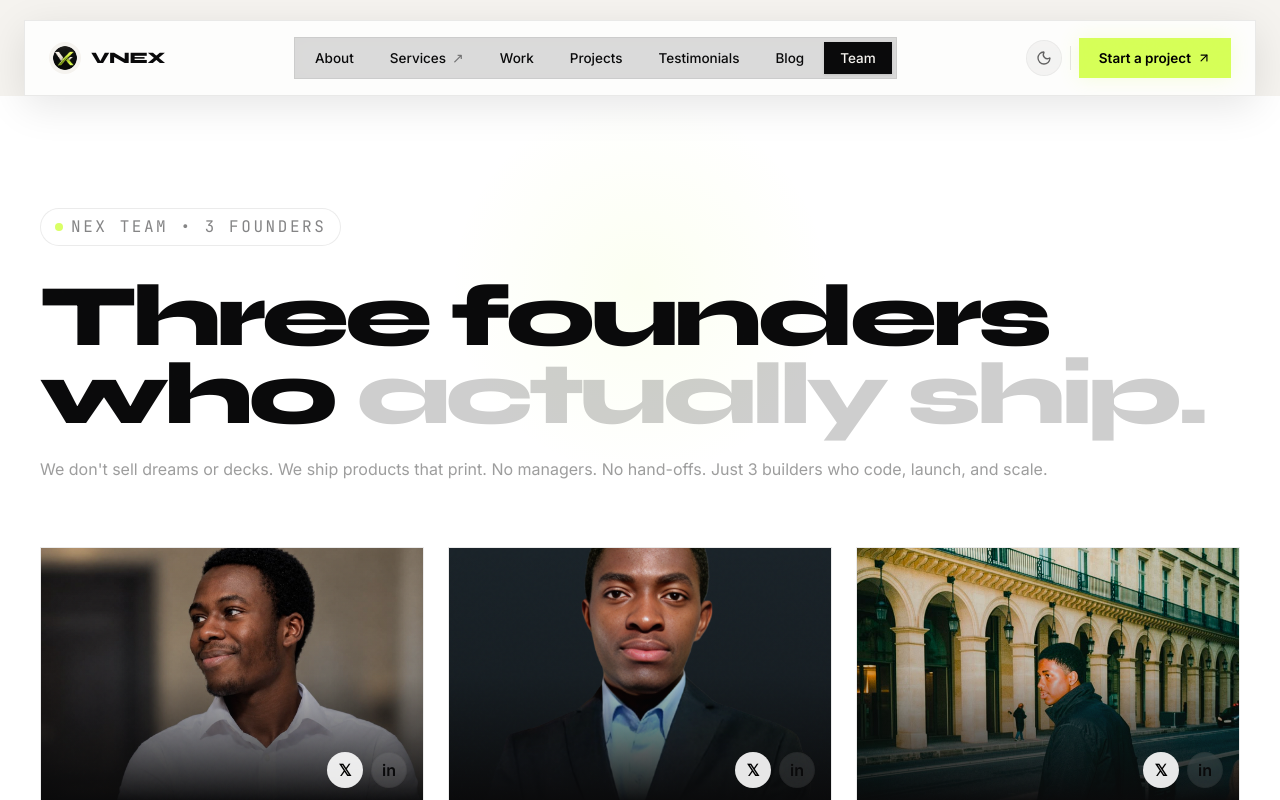
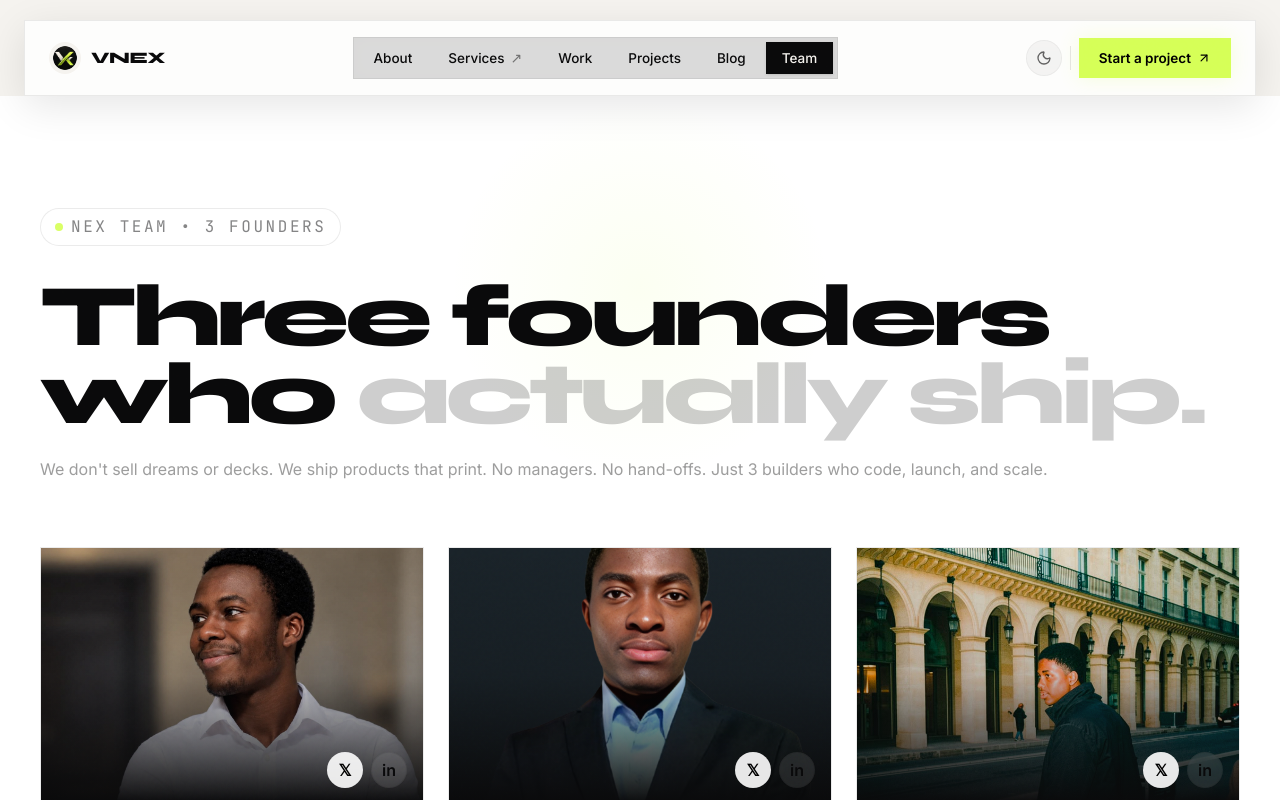
Before and after one commit to simon-azike1/vinex-website, a Next.js app: page /team in a window 1280 px wide. Shown: the top 800 px of the page. Built offline with nearby package versions, Linux system fonts and the light colour scheme.

Commit message:
fix: testimonial nav removed

```diff
--- a/src/components/Navbar.tsx
+++ b/src/components/Navbar.tsx
@@ -12,7 +12,7 @@ const links = [
   { label: "Services", href: "/services", mega: true },
   { label: "Work", href: "/work" },
   { label: "Projects", href: "/projects" },
-  { label: "Testimonials", href: "/testimonials" },
+  // { label: "Testimonials", href: "/testimonials" },
   { label: "Blog", href: "/blog" },
   { label: "Team", href: "/team" },
 ];
```
